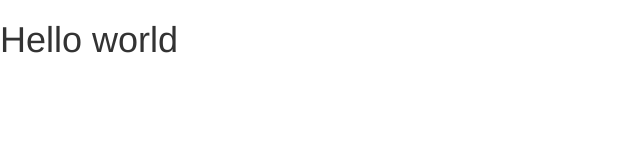
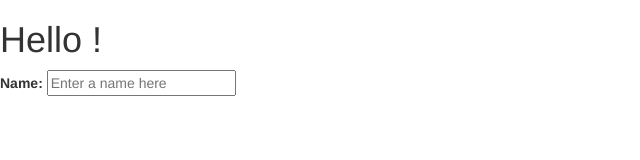
Before and after one commit to sjurba/angular-workshop, a website: page app/index.html in a window 1280 px wide. Shown: the whole page, without its empty margins (0-640 px from the left). Drawn offline with nearby package versions, Linux system fonts and the light colour scheme; some packages are replaced by stand-ins of ours; files that its build step writes are made by us from their sources.

Commit message:
Add label with binding

```diff
--- a/app/index.html
+++ b/app/index.html
@@ -22,9 +22,10 @@
 
 
 
-  <h1>{{'Hello world'}}</h1>
+  <h1>Hello {{yourName}}!</h1>
 
-
+  <label>Name:</label>
+  <input type="text" ng-model="yourName" placeholder="Enter a name here">
 
 
 
```
